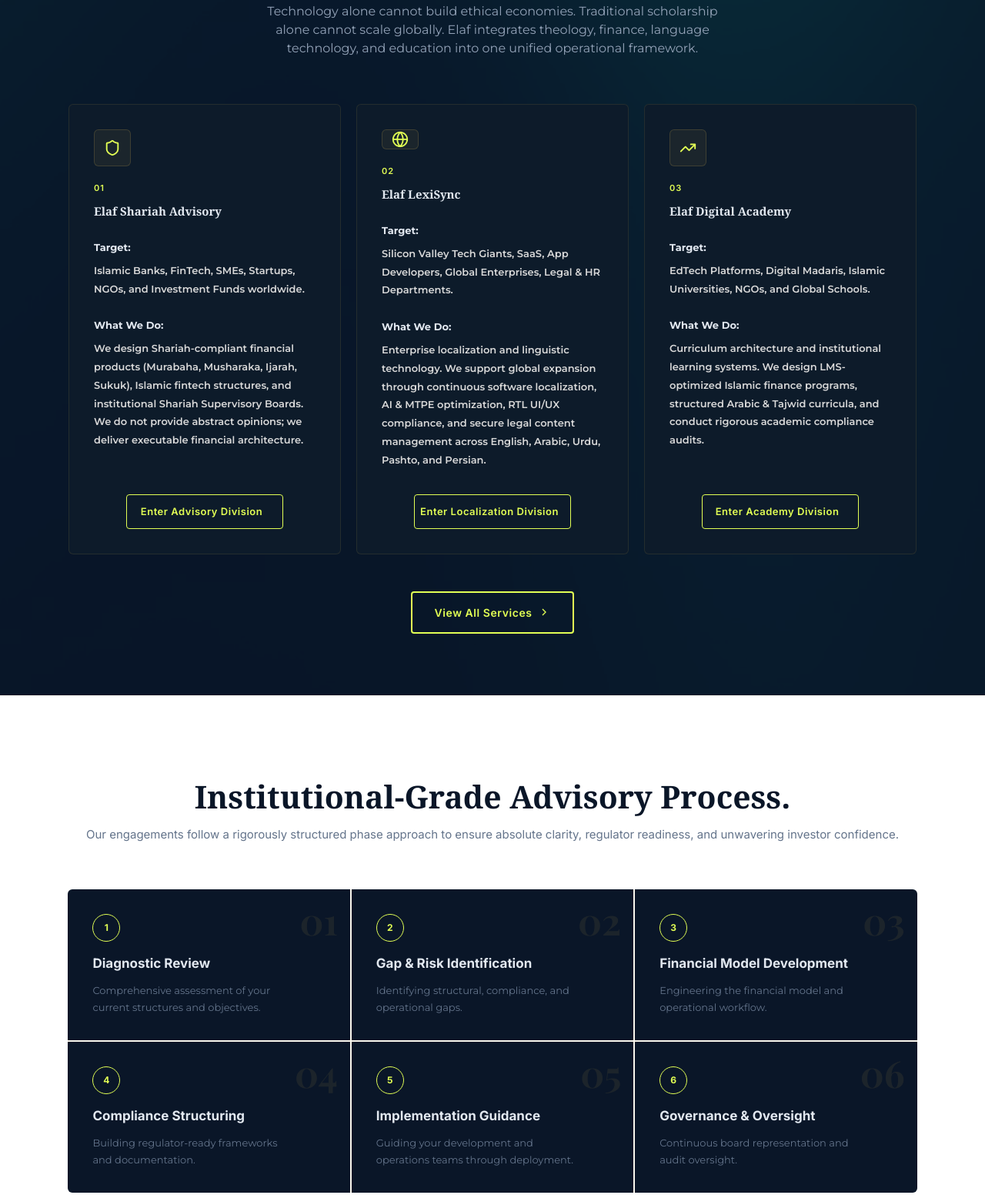
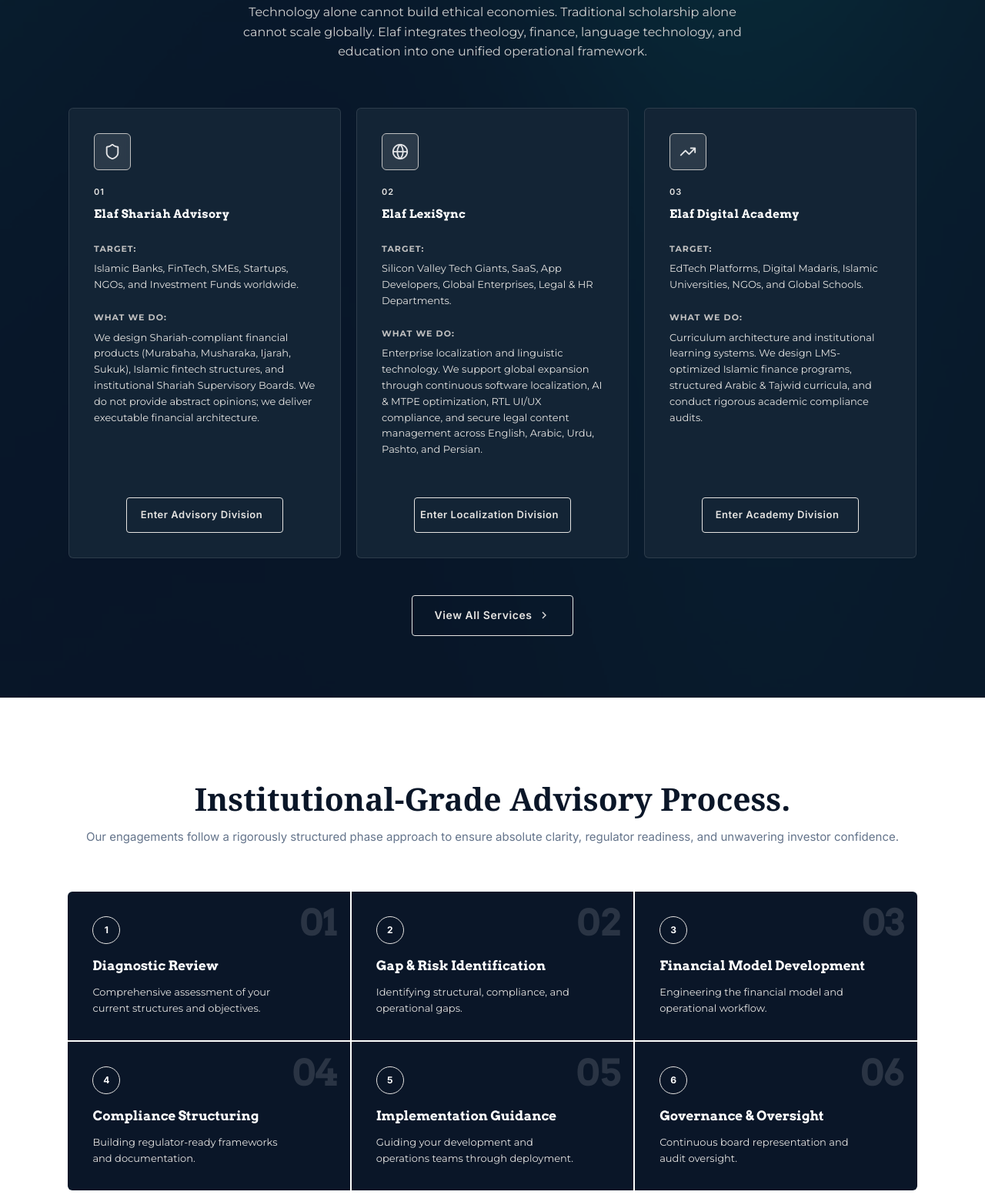
Before and after one commit to shayaani7/ELAF-Knowledge-Systems, a website: page index.html in a window 1280 px wide. Shown: the part 1942-3494 px from the top of the page at 77% size. Drawn offline with nearby package versions, Linux system fonts and the light colour scheme; a web font is replaced by a local one.

Commit message:
card colors removed

```diff
--- a/css/style.css
+++ b/css/style.css
@@ -704,11 +704,17 @@
 }
 
 /* ===== SERVICES ===== */
+/* ===== SERVICES ===== */
 .services {
   position: relative;
   background: var(--text-body);
   padding: 66px 0 80px;
   overflow: hidden;
+
+  /* Institutional Palette Overrides */
+  --platinum: #e5e4e2;
+  --silver: #c0c0c0;
+  --platinum-light: #d9d9d9;
 }
 
 .services__bg {
@@ -736,9 +742,10 @@
 
 .services__title {
   font-size: 40.82px;
-  font-family: "Rockwell", "Rockwell Extra Bold", "Georgia", serif;
-  font-weight: 800;
+  font-family: "Arvo", serif;
+  font-weight: 700;
   line-height: 61.24px;
+  letter-spacing: 0.04em;
   color: var(--white);
   margin-bottom: 16px;
 }
@@ -747,9 +754,9 @@
   font-size: 16px;
   font-family: "Montserrat", sans-serif;
   font-weight: 400;
-  line-height: 24px;
-  color: #94a3b8;
-  max-width: 611px;
+  line-height: 25.6px;
+  color: #d1d1d1;
+  max-width: 650px;
   margin: 0 auto;
 }
 
@@ -767,32 +774,42 @@
   height: 585px;
   flex-shrink: 0;
   flex-direction: column;
-  background: var(--dark-card);
+  background: #132435; /* Is slightly lighter than #0a1628 (~5% lightness increase) */
   border-radius: 6px;
-  border: 0.8px solid rgba(201, 168, 76, 0.12);
+  border: 1px solid rgba(229, 228, 226, 0.12); /* Platinum border hint */
   padding: 32px;
+  transition: transform 0.3s ease, box-shadow 0.3s ease;
+}
+
+.service-card:hover {
+  transform: translateY(-5px);
+  box-shadow: 0 10px 30px rgba(0, 0, 0, 0.2);
 }
 
 .service-card__icon {
   width: 48px;
   height: 48px;
-  background: rgba(201, 168, 76, 0.08);
-  border: 0.8px solid var(--border-gold-20);
+  /* Glassmorphism: 10% opacity white bg + silver border */
+  background: rgba(255, 255, 255, 0.1);
+  border: 1px solid #c0c0c0; /* Silver border */
   border-radius: 6px;
   display: flex;
   align-items: center;
   justify-content: center;
   margin-bottom: 20px;
+  backdrop-filter: blur(4px);
 }
 
 .service-card__icon img {
   width: 22px;
   height: 22px;
+  filter: brightness(0) saturate(100%) invert(98%) sepia(2%) saturate(175%)
+    hue-rotate(188deg) brightness(98%) contrast(85%); /* Makes icon white/platinum */
 }
 
 .service-card__num {
   display: block;
-  color: var(--accent);
+  color: #e5e4e2; /* Platinum */
   font-size: 11px;
   font-weight: 600;
   text-transform: uppercase;
@@ -803,11 +820,12 @@
 
 .service-card__title {
   font-size: 15px;
-  font-family: "Rockwell Extra Bold", "Rockwell", "Georgia", serif;
-  font-weight: 800;
+  font-family: "Arvo", serif; /* Bold Slab Serif */
+  font-weight: 800; /* Bold */
   line-height: 23.4px;
-  color: #e2e8f0;
+  color: var(--white); /* Crisp White */
   margin-bottom: 24px;
+  letter-spacing: 0.02em;
 }
 
 .service-card__body {
@@ -819,17 +837,21 @@
 
 .service-card__meta {
   font-size: 13px;
-  font-family: "Montserrat", sans-serif;
-  font-weight: 600;
-  line-height: 23.8px;
-  color: #d9d9d9;
+  font-family: "Montserrat", sans-serif; /* Clean Sans Serif */
+  font-weight: 400; /* Regular */
+  font-style: normal; /* Upright / No Italics */
+  line-height: 1.6; /* Increased line height */
+  color: #e5e4e2; /* Platinum for description */
   margin: 0;
 }
 
 .service-card__label {
   display: block;
   margin-bottom: 6px;
-  color: var(--text-light);
+  font-size: 11px; /* Smaller font size */
+  text-transform: uppercase; /* All Caps */
+  letter-spacing: 1px; /* Increased letter spacing */
+  color: #c0c0c0; /* Silver for labels */
   font-weight: 700;
 }
 
@@ -839,7 +861,15 @@
   align-self: center;
   margin-top: 32px;
   padding: 12px 24px;
-  border-width: 1.5px;
+  border-width: 1px; /* Thin border */
+  border-color: #e5e4e2 !important; /* Platinum border */
+  color: #e5e4e2 !important;
+}
+
+.service-card__cta:hover {
+  background: #2e3e4a !important; /* Muted brand color (charcoal/dark teal) */
+  border-color: #2e3e4a !important;
+  color: var(--white) !important;
 }
 
 .services__cta-row {
@@ -860,6 +890,17 @@
   width: fit-content;
   flex: 0 0 auto;
   box-sizing: border-box;
+
+  /* Institutional Style Override */
+  border: 1px solid #e5e4e2 !important; /* Platinum border */
+  color: #e5e4e2 !important;
+  transition: all 0.3s ease;
+}
+
+.services__cta:hover {
+  background: #2e3e4a !important; /* Muted brand color */
+  border-color: #2e3e4a !important;
+  color: var(--white) !important;
 }
 
 /* ===== FRAMEWORK ===== */
@@ -900,7 +941,7 @@
   display: grid;
   grid-template-columns: repeat(3, 1fr);
   gap: 2px;
-  background: var(--border-gold-10);
+  background: rgba(229, 228, 226, 0.1); /* Platinum grid lines */
   border-radius: 6px;
   overflow: hidden;
   margin-bottom: 80px;
@@ -917,12 +958,13 @@
   width: 36px;
   height: 36px;
   border-radius: 18px;
-  border: 1.6px solid var(--accent);
+  border: 1px solid #e5e4e2; /* Platinum border (Ghost Circle) */
   display: flex;
   align-items: center;
   justify-content: center;
-  color: var(--accent);
+  color: #ffffff; /* White number */
   font-size: 12px;
+  font-family: "Inter", sans-serif; /* Bold Sans-Serif */
   font-weight: 700;
   line-height: 18px;
   margin-bottom: 16px;
@@ -932,9 +974,9 @@
   position: absolute;
   right: 16px;
   top: 16px;
-  color: var(--border-gold-10);
+  color: rgba(229, 228, 226, 0.15); /* Platinum 15% opacity */
   font-size: 48px;
-  font-family: "Playfair Display", serif;
+  font-family: "Arvo", serif; /* Consistent layout font */
   font-weight: 700;
   line-height: 48px;
   pointer-events: none;
@@ -942,25 +984,20 @@
 
 .phase-card__title {
   font-size: 17px;
-  font-family:
-    "Inter",
-    system-ui,
-    -apple-system,
-    BlinkMacSystemFont,
-    "Segoe UI",
-    sans-serif;
+  font-family: "Arvo", serif; /* Bold Slab Serif */
   font-weight: 700;
   line-height: 25.5px;
-  color: var(--text-light);
+  color: var(--white);
   margin-bottom: 10px;
 }
 
 .phase-card__desc {
   font-size: 13px;
   font-family: "Montserrat", sans-serif;
-  font-weight: 400;
-  line-height: 22.1px;
-  color: var(--text-dim);
+  font-weight: 400; /* Regular */
+  font-style: normal; /* No Italics */
+  line-height: 1.6; /* Increased line height */
+  color: #e5e4e2; /* Platinum */
   max-width: 257px;
 }
 
--- a/index.html
+++ b/index.html
@@ -8,7 +8,7 @@
     <link rel="preconnect" href="https://fonts.googleapis.com" />
     <link rel="preconnect" href="https://fonts.gstatic.com" crossorigin />
     <link
-      href="https://fonts.googleapis.com/css2?family=Inter:wght@400;500;600;700;800&family=Montserrat:ital,wght@0,300;0,400;0,500;0,600;0,700;1,300;1,400&family=Playfair+Display:ital,wght@0,400;0,500;0,600;0,700;1,400;1,500&display=swap"
+      href="https://fonts.googleapis.com/css2?family=Inter:wght@400;500;600;700;800&family=Montserrat:ital,wght@0,300;0,400;0,500;0,600;0,700;1,300;1,400&family=Playfair+Display:ital,wght@0,400;0,500;0,600;0,700;1,400;1,500&family=Arvo:ital,wght@0,400;0,700&display=swap"
       rel="stylesheet"
     />
   </head>
@@ -280,7 +280,7 @@
             >
               Enter Advisory Division
               <svg width="16" height="16" viewBox="0 0 16 16" fill="none">
-                <path d="M6 4L10 8L6 12" stroke="#E2FF54" stroke-width="1.33" />
+                <path d="M6 4L10 8L6 12" stroke="currentColor" stroke-width="1.33" />
               </svg>
             </a>
           </div>
@@ -311,7 +311,7 @@
             >
               Enter Localization Division
               <svg width="16" height="16" viewBox="0 0 16 16" fill="none">
-                <path d="M6 4L10 8L6 12" stroke="#E2FF54" stroke-width="1.33" />
+                <path d="M6 4L10 8L6 12" stroke="currentColor" stroke-width="1.33" />
               </svg>
             </a>
           </div>
@@ -341,7 +341,7 @@
             >
               Enter Academy Division
               <svg width="16" height="16" viewBox="0 0 16 16" fill="none">
-                <path d="M6 4L10 8L6 12" stroke="#E2FF54" stroke-width="1.33" />
+                <path d="M6 4L10 8L6 12" stroke="currentColor" stroke-width="1.33" />
               </svg>
             </a>
           </div>
@@ -351,7 +351,7 @@
           <a href="#" class="btn btn--outline-accent services__cta">
             View All Services
             <svg width="16" height="16" viewBox="0 0 16 16" fill="none">
-              <path d="M6 4L10 8L6 12" stroke="#E2FF54" stroke-width="1.33" />
+              <path d="M6 4L10 8L6 12" stroke="currentColor" stroke-width="1.33" />
             </svg>
           </a>
         </div>
```
